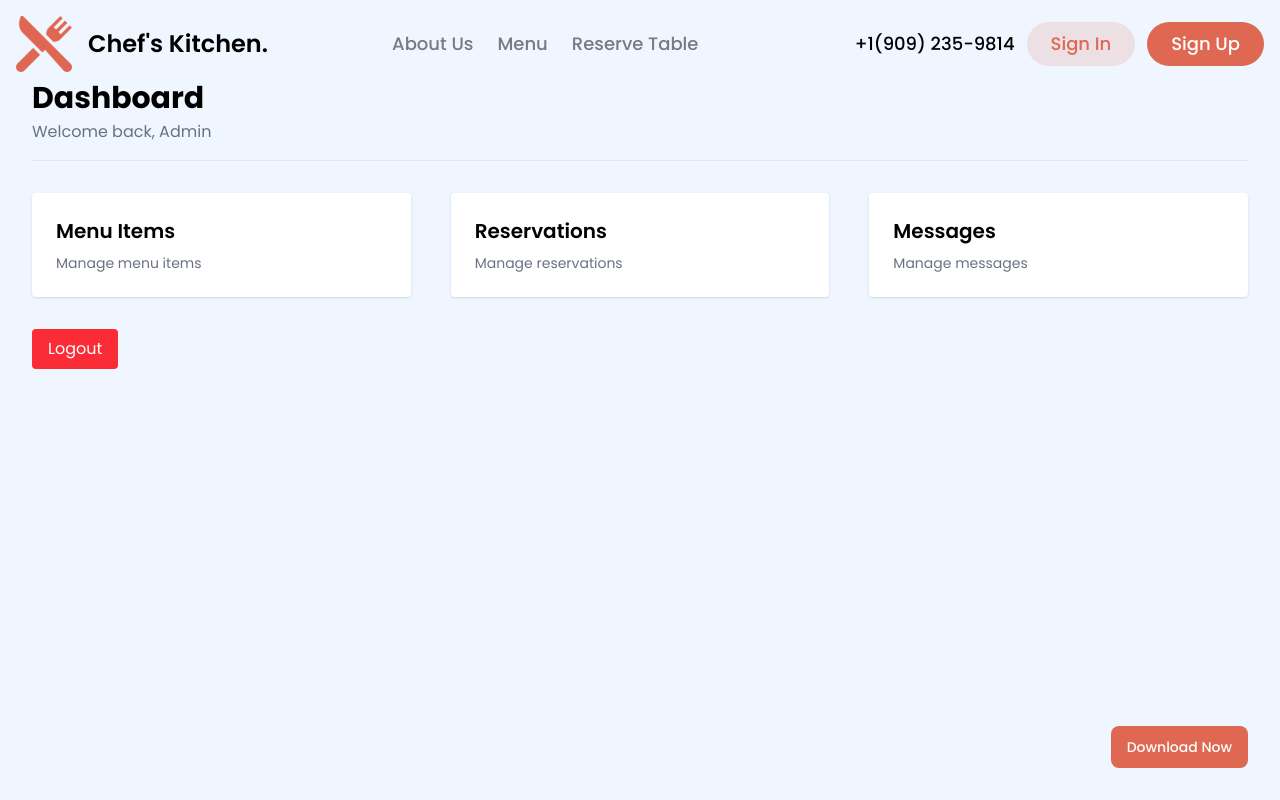
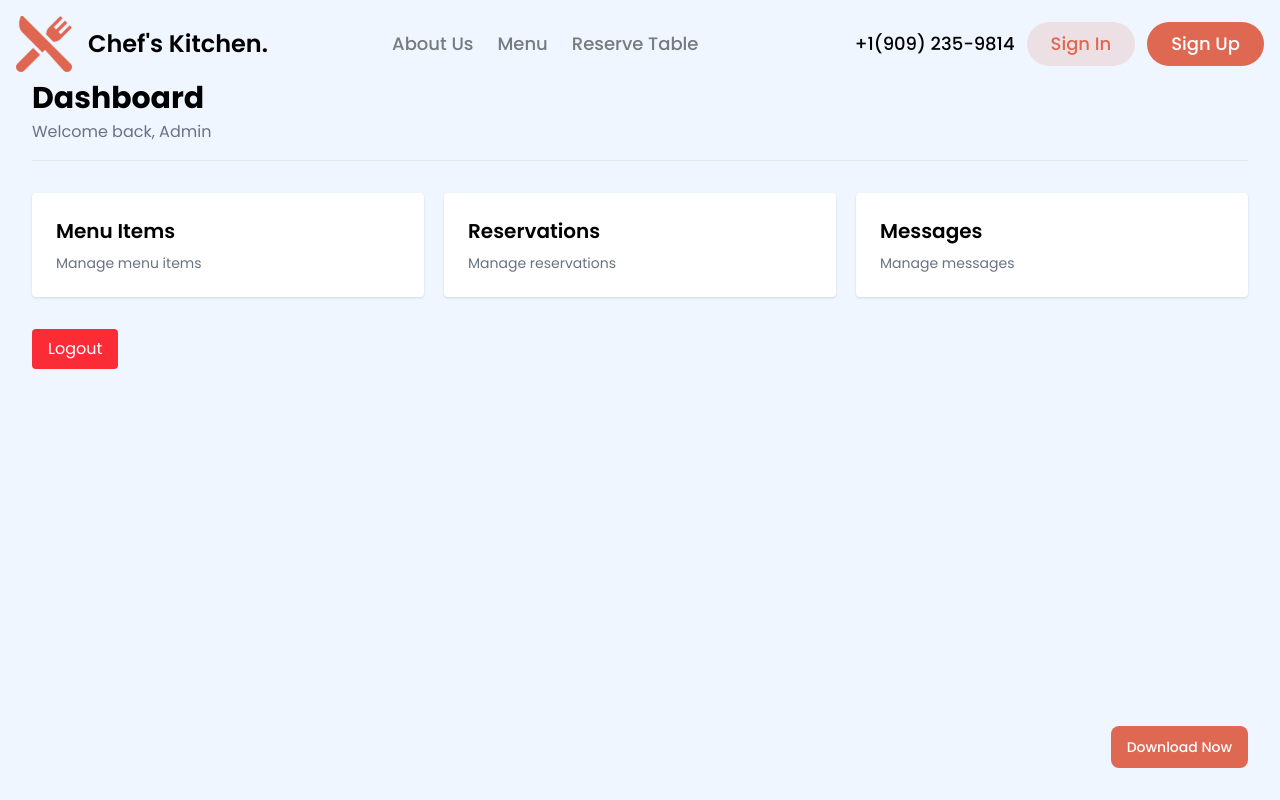
Before and after one commit to BuddhikaKulasekara/chef-kitchen, a Next.js app in the folder frontend/: page /admin/dashboard in a window 1280 px wide. Shown: the top 800 px of the page. Built offline with nearby package versions, Linux system fonts and the light colour scheme; some icons are missing.

Commit message:
feat: dashboard modified

```diff
--- a/frontend/src/app/admin/dashboard/page.tsx
+++ b/frontend/src/app/admin/dashboard/page.tsx
@@ -25,18 +25,19 @@ export default function Dashboard() {
     )
 
     return (
-        <div className="px-8 pb-8 pt-20 bg-blue-50 min-h-screen">
-            {/* <div className="px-8 pb-8 pt-25">*/}
+
+        <div className="px-8 pb-20 pt-20 bg-blue-50 min-h-screen">
             <div className="mb-8 border-b pb-4">
                 <h1 className="text-3xl font-bold">Dashboard</h1>
                 <p className="text-gray-500 mt-1">
                     Welcome back, Admin
                 </p>
             </div>
+            {/* <div className="px-8 pb-8 pt-25">*/}
 
 
             {/* Cards */}
-            <div className="grid grid-cols-1 md:grid-cols-3 gap-10 mb-8">
+            <div className="grid grid-cols-1 md:grid-cols-3 gap-5 mb-8">
                 <Card title="Menu Items" path="/admin/menu" />
                 <Card title="Reservations" path="/admin/reservations" />
                 <Card title="Messages" path="/admin/messages" />
```
